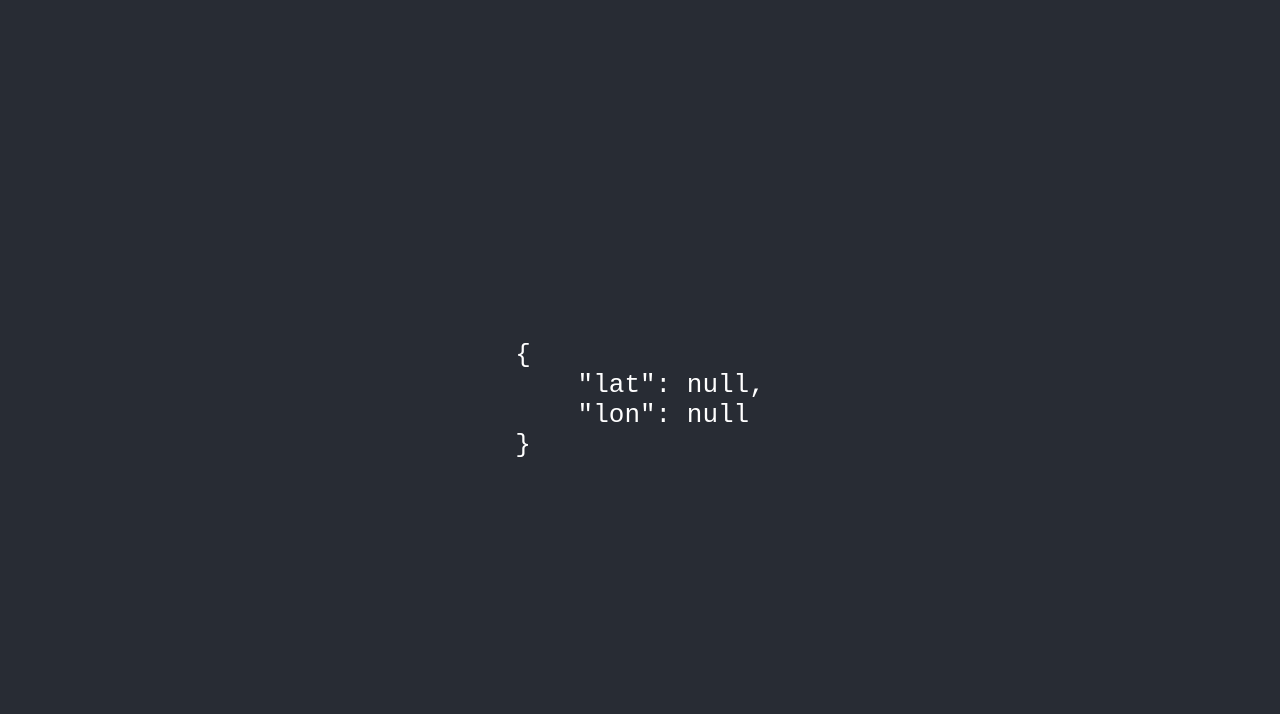
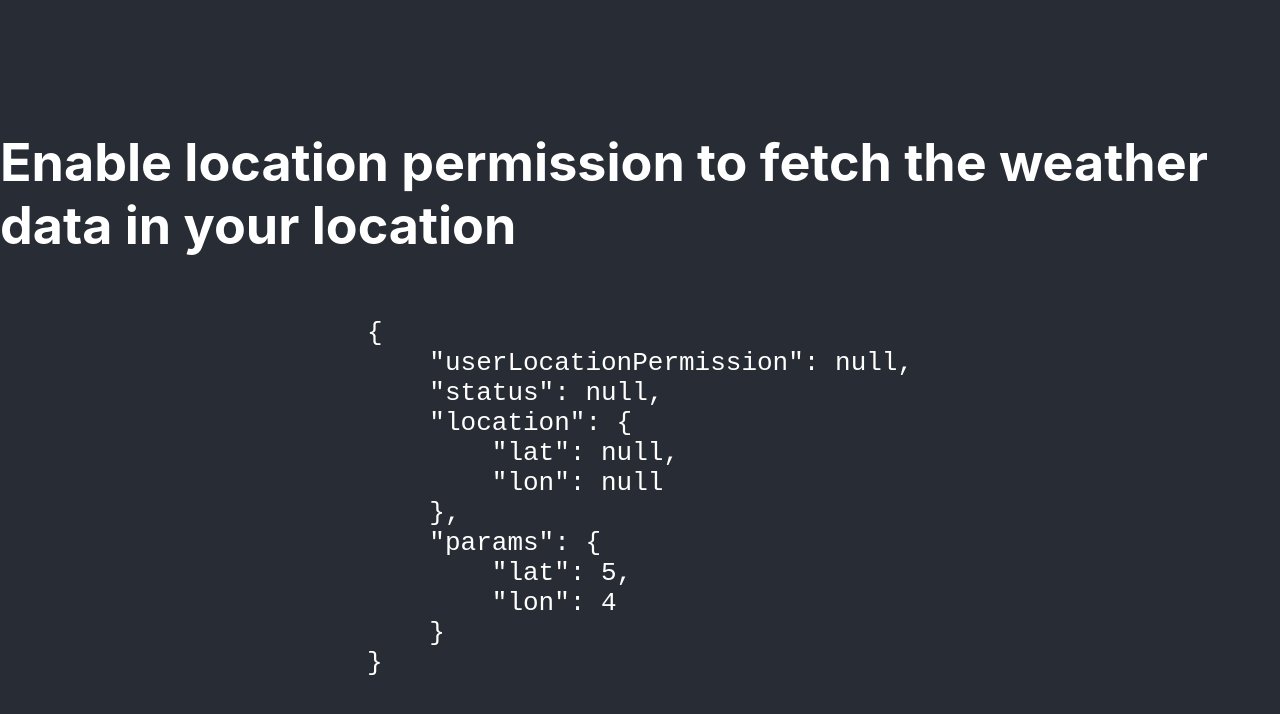
Before and after one commit to ax-sh/redux-weather-app, a React (Vite) app: page / in a window 1280 px wide. Shown: the top 714 px of the page. Built offline with nearby package versions, Linux system fonts and the light colour scheme; no server answers.

Commit message:
add redux done

```diff
--- a/src/components/App.jsx
+++ b/src/components/App.jsx
@@ -2,27 +2,47 @@ import React from "react";
 import "./App.scss";
 import { askLocationPermission } from "../utils";
 import { toast } from "react-toastify";
+import { useSelector, useDispatch } from "react-redux";
+
+import {
+  fetchWeatherData,
+  setUserLocationPermission,
+} from "../redux/modules/weather/actions";
 
 function App() {
-  const [location, setLocation] = React.useState({ lat: null, lon: null });
-
-  React.useEffect(() => {
+  const weather = useSelector((state) => state.weather);
+  const dispatch = useDispatch();
+  const askPermission = () => {
+    dispatch(fetchWeatherData({ lat: 5, lon: 4 }));
     askLocationPermission()
       .then(({ coords }) => {
         const { latitude: lat, longitude: lon } = coords;
         console.log(coords, lat, lon);
         toast.success(`Location access ${coords}`);
+        dispatch(setUserLocationPermission("granted"));
       })
       .catch((e) => {
         console.error(e);
         toast.error(`ERROR Location access ${e.state}`);
+        dispatch(setUserLocationPermission("denied"));
       });
-  }, []);
+  };
+
+  React.useEffect(askPermission, []);
+
+  const hasPermission = weather.userLocationPermission === "granted";
 
   return (
     <div className="App">
       <header className="App-header">
-        <pre>{JSON.stringify(location, null, 4)}</pre>
+        {!hasPermission && (
+          <h1>
+            Enable location permission to fetch the weather data in your
+            location
+          </h1>
+        )}
+        <pre>{JSON.stringify(weather, null, 4)}</pre>
+        {/* <WeatherApp data={weather} /> */}
       </header>
     </div>
   );
```
